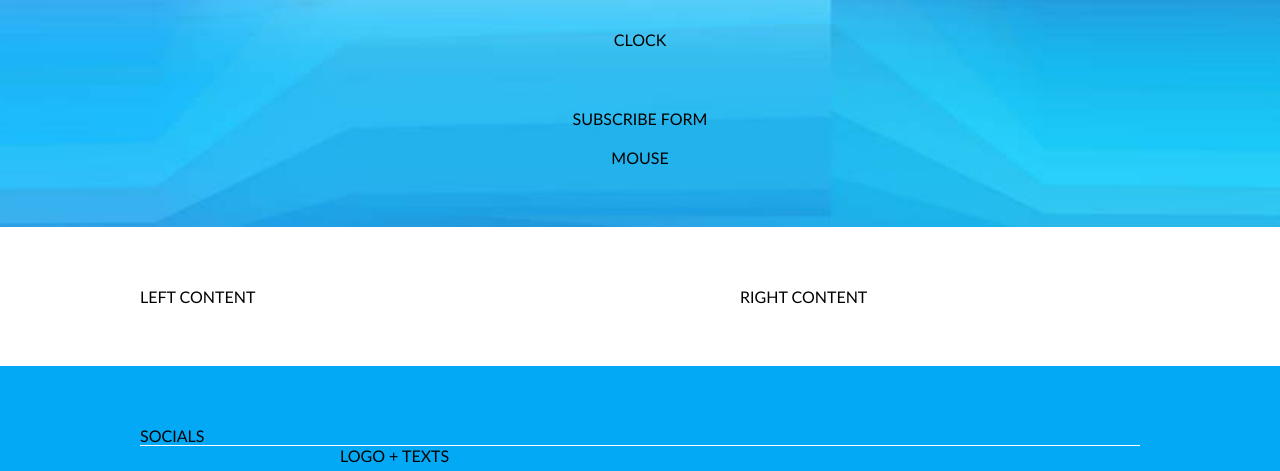
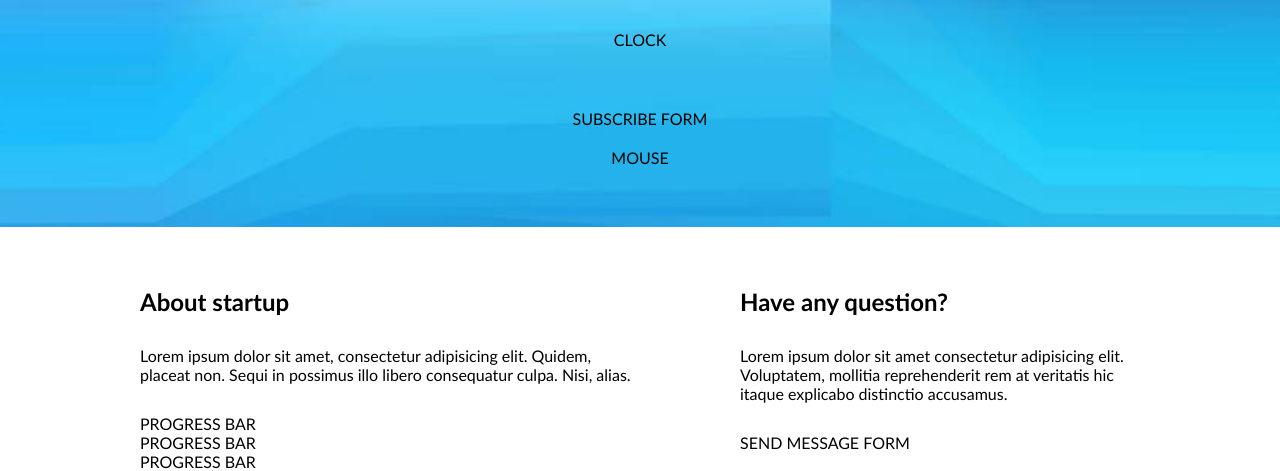
Before and after one commit to front-end-by-rimantas/18b-grupe-coming-soon, a plain HTML site: page index.html in a window 1280 px wide. Shown: the part 330-801 px from the top of the page. Drawn offline with Linux system fonts and the light colour scheme.

Commit message:
Main section style update #4

```diff
--- a/css/main.css
+++ b/css/main.css
@@ -61,6 +61,12 @@
             width: 40%;
             float: right;
         }
+            .column-title {
+                margin-bottom: 30px;
+            }
+            .column-description {
+                margin-bottom: 30px;
+            }
         .socials {
             display: inline-block;
             width: 100%;
--- a/css/progress-bar.css
+++ b/css/progress-bar.css
@@ -0,0 +1,4 @@
+.progress-bar {
+    display: inline-block;
+    width: 100%;
+}
--- a/index.html
+++ b/index.html
@@ -31,10 +31,24 @@
     <main class="container">
         <div class="row clearfix">
             <div class="left-column">
-                LEFT CONTENT
+                <h2 class="column-title">About startup</h2>
+                <p class="column-description">Lorem ipsum dolor sit amet, consectetur adipisicing elit. Quidem, placeat non. Sequi in possimus illo libero consequatur culpa. Nisi, alias.</p>
+                <div class="progress-bar">
+                    PROGRESS BAR
+                </div>
+                <div class="progress-bar">
+                    PROGRESS BAR
+                </div>
+                <div class="progress-bar">
+                    PROGRESS BAR
+                </div>
             </div>
             <div class="right-column">
-                RIGHT CONTENT
+                <h2 class="column-title">Have any question?</h2>
+                <p class="column-description">Lorem ipsum dolor sit amet consectetur adipisicing elit. Voluptatem, mollitia reprehenderit rem at veritatis hic itaque explicabo distinctio accusamus.</p>
+                <form class="form">
+                    SEND MESSAGE FORM
+                </form>
             </div>
         </div>
     </main>
```
